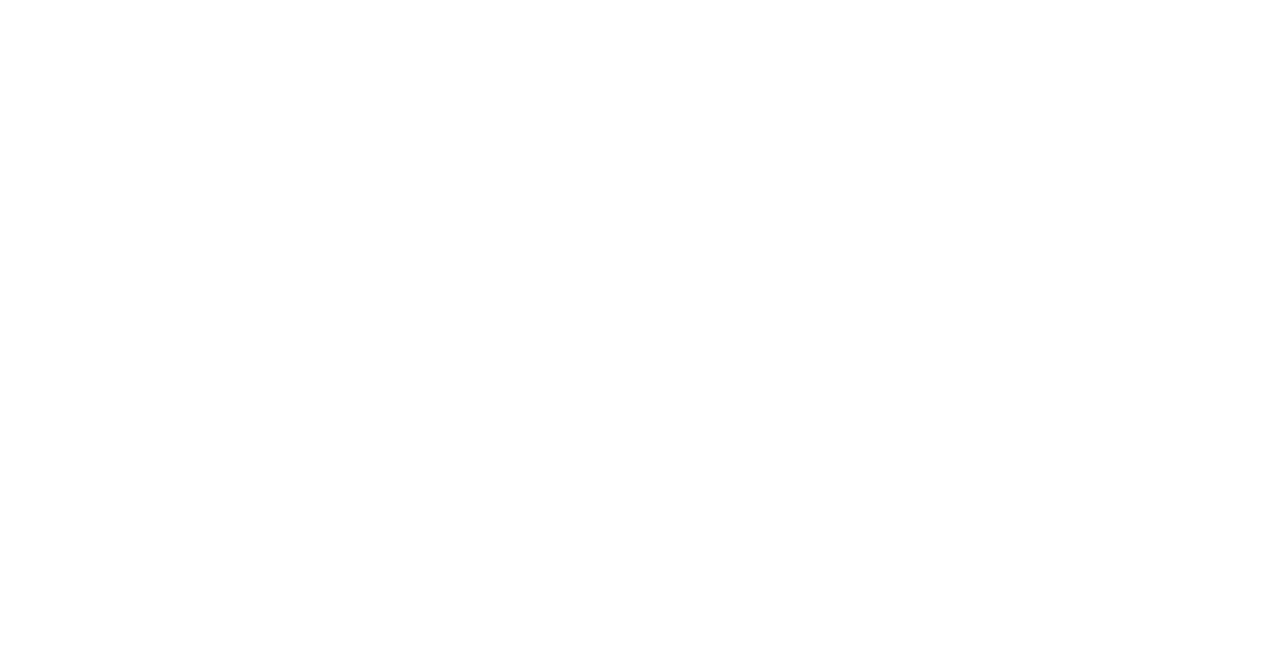
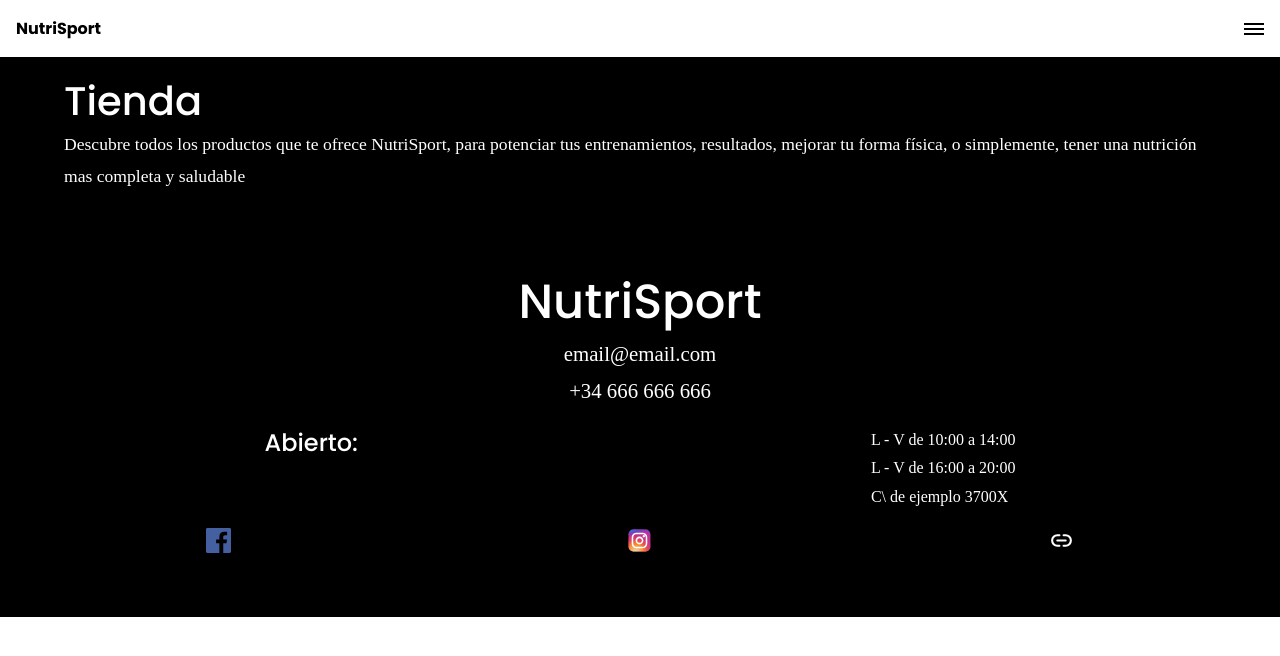
Before and after one commit to mlevitorresv/NutriSport, a website: page products.html in a window 1280 px wide. Drawn offline with Linux system fonts and the light colour scheme; a web font is replaced by a local one.

Commit message:
Products page intro added

```diff
--- a/products.html
+++ b/products.html
@@ -0,0 +1,60 @@
+<!DOCTYPE html>
+<html lang="en">
+
+<head>
+    <meta charset="UTF-8">
+    <meta name="viewport" content="width=device-width, initial-scale=1.0">
+    <link rel="stylesheet" href="./resources/css/style.css">
+    <title>NutriSport - About Us</title>
+</head>
+
+<body>
+    <header class="header">
+        <h1 class="header__title">NutriSport</h1>
+        <img src="resources/assets/burgerMenu.svg" alt="burger menu icon" class="header__icon" id="menuIcon">
+        <div class="header__menu" id="menu">
+            <p class="header__menu__element">Acerca de</p>
+            <p class="header__menu__element">productsos</p>
+            <p class="header__menu__element">Contacto</p>
+        </div>
+    </header>
+    <main class="products">
+        <div class="products__intro">
+            <h1 class="products__intro__title">Tienda</h1>
+            <p class="products__intro__text">Descubre todos los productos que te ofrece NutriSport, para potenciar tus
+                entrenamientos, resultados, mejorar tu forma física, o simplemente, tener una nutrición mas completa y
+                saludable</p>
+        </div>
+        <div class="products__elements">
+            <div class="products__elements__element"></div>
+            <div class="products__elements__element"></div>
+            <div class="products__elements__element"></div>
+            <div class="products__elements__element"></div>
+            <div class="products__elements__element"></div>
+            <div class="products__elements__element"></div>
+        </div>
+    </main>
+    <footer class="footer">
+        <div class="footer__data">
+            <h3 class="footer__data__title">NutriSport</h3>
+            <p class="footer__data__element">email@email.com</p>
+            <p class="footer__data__element">+34 666 666 666</p>
+        </div>
+        <div class="footer__open">
+            <p class="footer__open__text">Abierto:</p>
+            <div class="footer__open__schedule">
+                <p class="footer__open__schedule__element">L - V de 10:00 a 14:00</p>
+                <p class="footer__open__schedule__element">L - V de 16:00 a 20:00</p>
+                <p class="footer__open__schedule__element">C\ de ejemplo 3700X</p>
+            </div>
+        </div>
+        <div class="footer__social">
+            <img src="resources/assets/facebook.svg" alt="facebook icon" class="footer__social__icon">
+            <img src="resources/assets/instagram.svg" alt="instagram icon" class="footer__social__icon">
+            <img src="resources/assets/link.svg" alt="link icon" class="footer__social__icon">
+        </div>
+    </footer>
+    <script src="resources/js/index.js"></script>
+</body>
+
+</html>
--- /dev/null
+++ b/resources/scss/_products.scss
@@ -0,0 +1,18 @@
+.products{
+    &__intro{
+        padding: 1em 5% 3em;
+        background-color: black;
+        &__title{
+            font-family: 'Poppins';
+            font-weight: 500;
+            line-height: 1.4em;
+            font-size: 2.5rem;
+        }
+        &__text{
+            font-family: 'Esteban';
+            font-weight: 400;
+            line-height: 1.8em;
+            font-size: 1.1rem;
+        }
+    }
+}
--- a/resources/scss/style.scss
+++ b/resources/scss/style.scss
@@ -15,5 +15,6 @@ body{
 @import "./header";
 @import "./main";
 @import "./about";
+@import "./products";
 @import "./contact";
 @import "./footer";
```
Also changed, not shown: resources/css/style.css, 1 other file.
